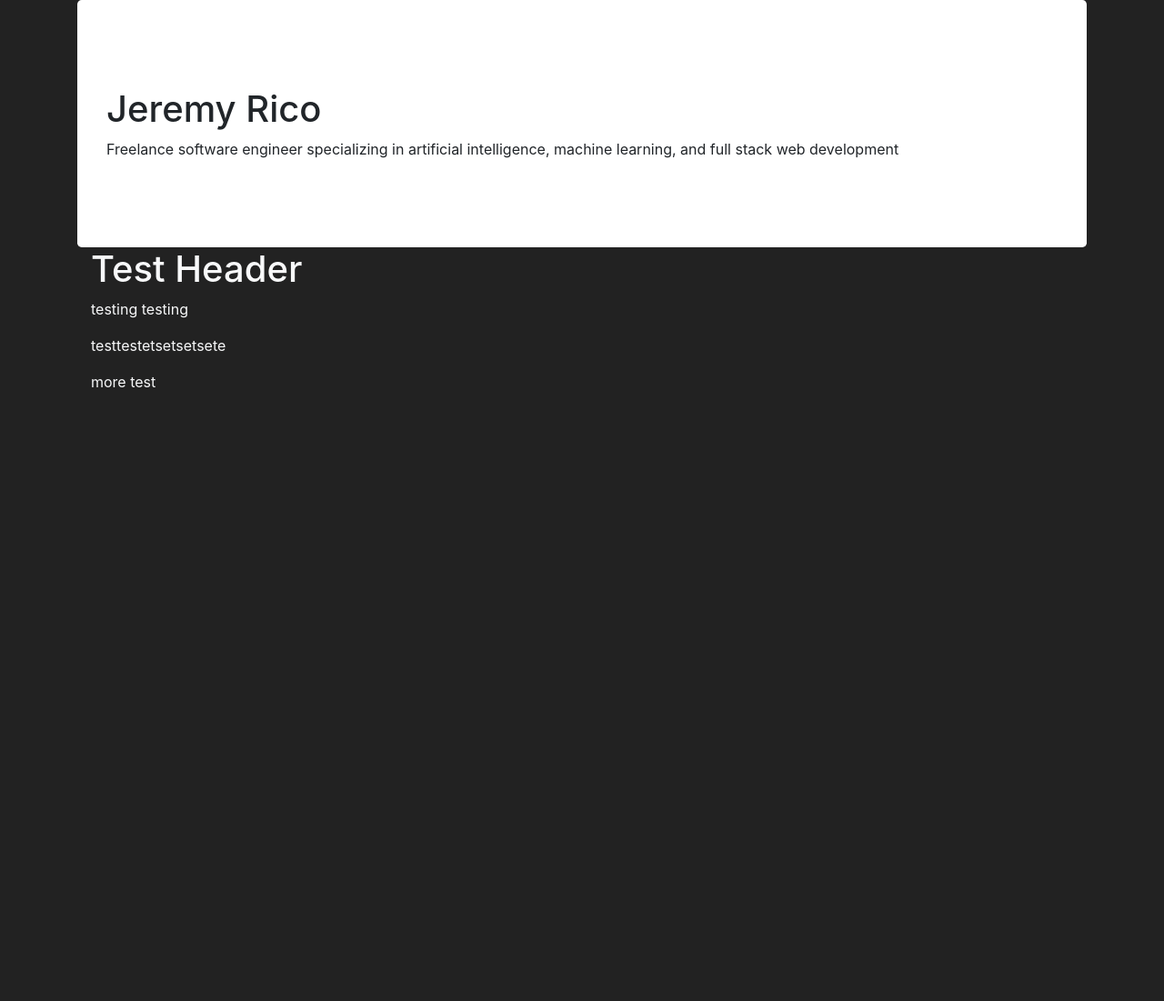
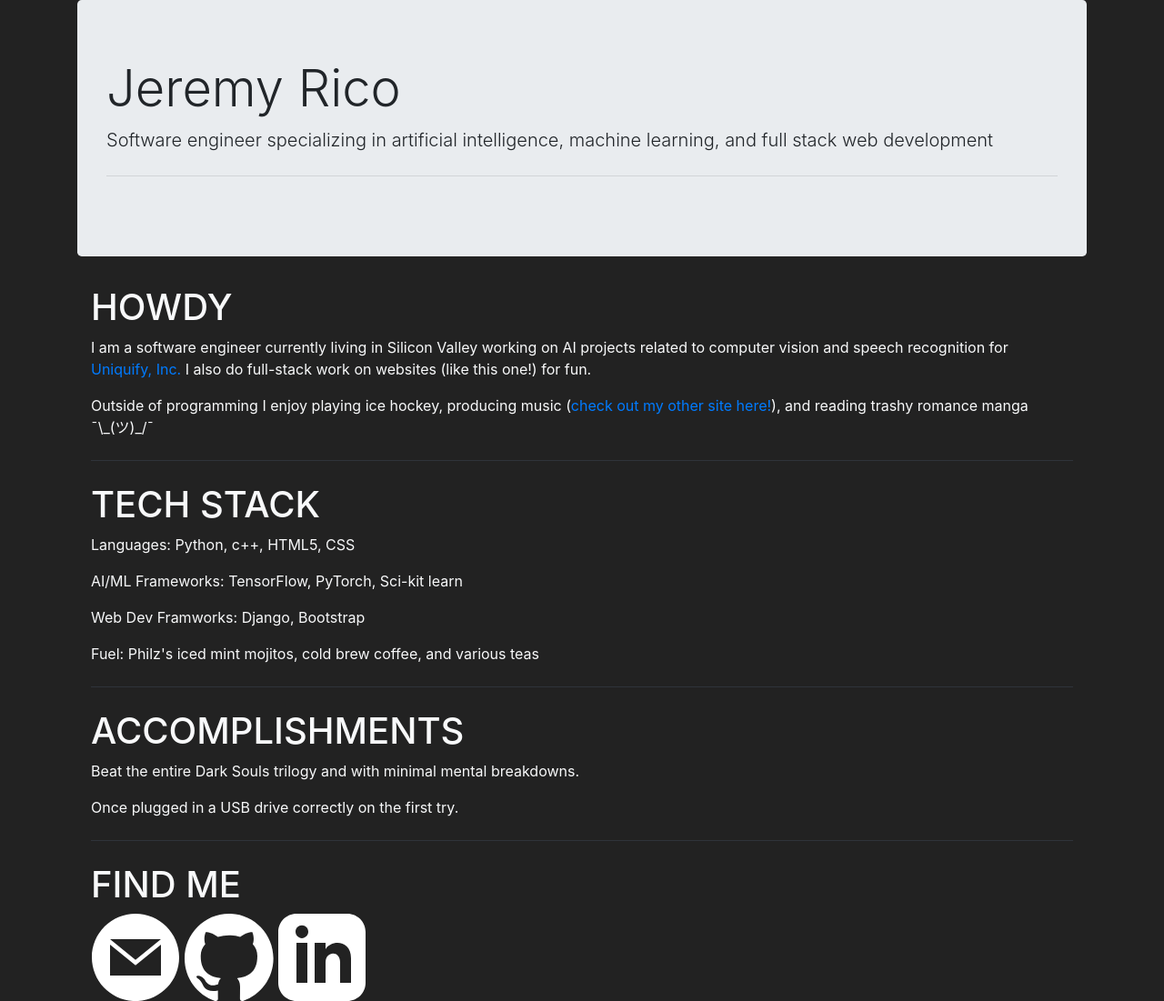
Before and after one commit to holy-donuts/jeremyricodotcom, a Django app: page / in a window 1280 px wide. Shown: the part 56-1157 px from the top of the page at 91% size. Before the commit the page ends 482 px from the top, so only its background shows below. Run offline with Django 3.2, Linux system fonts and the light colour scheme; some libraries are stand-ins or nearby versions.

Commit message:
homepage updates

```diff
--- a/home/templates/home.css
+++ b/home/static/css/home.css
@@ -1,8 +1,8 @@
 .jumbotron {
   padding-top: 3rem;
-  padding-bottom: 3rem;
+  padding-bottom: 0rem;
   margin-bottom: 0;
-  background-color: white;
+  background-color: #194012;
 }
 @media (min-width: 768px) {
   .jumbotron {
@@ -12,7 +12,7 @@
 }
 
 .jumbotron p:last-child {
-  margin-bottom: 0;
+  margin-bottom: 100;
 }
 
 .jumbotron-heading {
--- a/home/templates/home.html
+++ b/home/templates/home.html
@@ -1,21 +1,57 @@
 {%extends "base.html"%}
 {%load static%}
 {%block page_content%}
-<link rel="stylesheet" href="home.css" type='text/css'>
+
+<!--<link rel="stylesheet" href="{% static 'css/home.css' %}">-->
 
 <div class="jumbotron">
-  <h1>Jeremy Rico</h1>
-  <p>Freelance software engineer specializing in artificial intelligence,
+  <h1 class="display-4">Jeremy Rico</h1>
+  <p class="lead">Software engineer specializing in artificial intelligence,
   machine learning, and full stack web development</p>
+  <hr class="my-4">
 </div>
 
 <div class="container">
   <div class="page-header">
-    <h1 class="text-light"> Test Header </h1>
+    <h1 class="text-light"> HOWDY </h1>
   </div>
- <p class="text-light"> testing testing </p>
- <p class="text-light"> testtestetsetsetsete </p>
-  <p class="text-light"> more test</p>
+ <p class="text-light">I am a software engineer currently living in Silicon
+   Valley working on AI projects related to computer vision and speech
+   recognition for <a href="https://www.uniquify.com/" class="link-primary">
+   Uniquify, Inc.</a> I also do full-stack work on websites (like this one!)
+   for fun.</p>
+ <p class="text-light">Outside of programming I enjoy playing ice hockey,
+   producing music (<a href="#" class="link-primary">check out my other site
+   here!</a>), and reading trashy romance manga ¯\_(ツ)_/¯</p>
+ <hr class="my-4 bg-dark">
 </div>
+
+<div class="container">
+  <div class="page-header">
+    <h1 class="text-light">TECH STACK</h1>
+  </div>
+ <p class="text-light">Languages: Python, c++, HTML5, CSS</p>
+ <p class="text-light">AI/ML Frameworks: TensorFlow, PyTorch, Sci-kit learn</p>
+ <p class="text-light">Web Dev Framworks: Django, Bootstrap</p>
+ <p class="text-light">Fuel: Philz's iced mint mojitos, cold brew coffee, and various teas </p>
+ <hr class="my-4 bg-dark">
+</div>
+
+<div class="container">
+  <div class="page-header">
+    <h1 class="text-light">ACCOMPLISHMENTS</h1>
+  </div>
+ <p class="text-light">Beat the entire Dark Souls trilogy and with minimal mental breakdowns.</p>
+ <p class="text-light">Once plugged in a USB drive correctly on the first try.</p>
+ <hr class="my-4 bg-dark">
+</div>
+
+<div class="container">
+  <div class="page-header">
+    <h1 class="text-light">FIND ME</h1>
+  </div>
+  <a href="mailto:jeremy.rico35@gmail.com"><img src="{% static 'img/iconmonstr-email-10.svg' %}" alt='git-white'></a>
+  <a href="https://github.com/jeremy-rico/"><img src="{% static 'img/github-mark-white.svg' %}" alt='git-white'></a>
+  <a href="https://www.linkedin.com/in/jeremy-rico-787925106/"><img src="{% static 'img/iconmonstr-linkedin-3.svg' %}" alt='linkedin'></a>
 </div>
 {%endblock %}
```
Also changed, not shown: home/static/img/github-mark-white.svg (added), home/static/img/iconmonstr-email-10.svg (added), home/static/img/iconmonstr-linkedin-3.svg (added).
